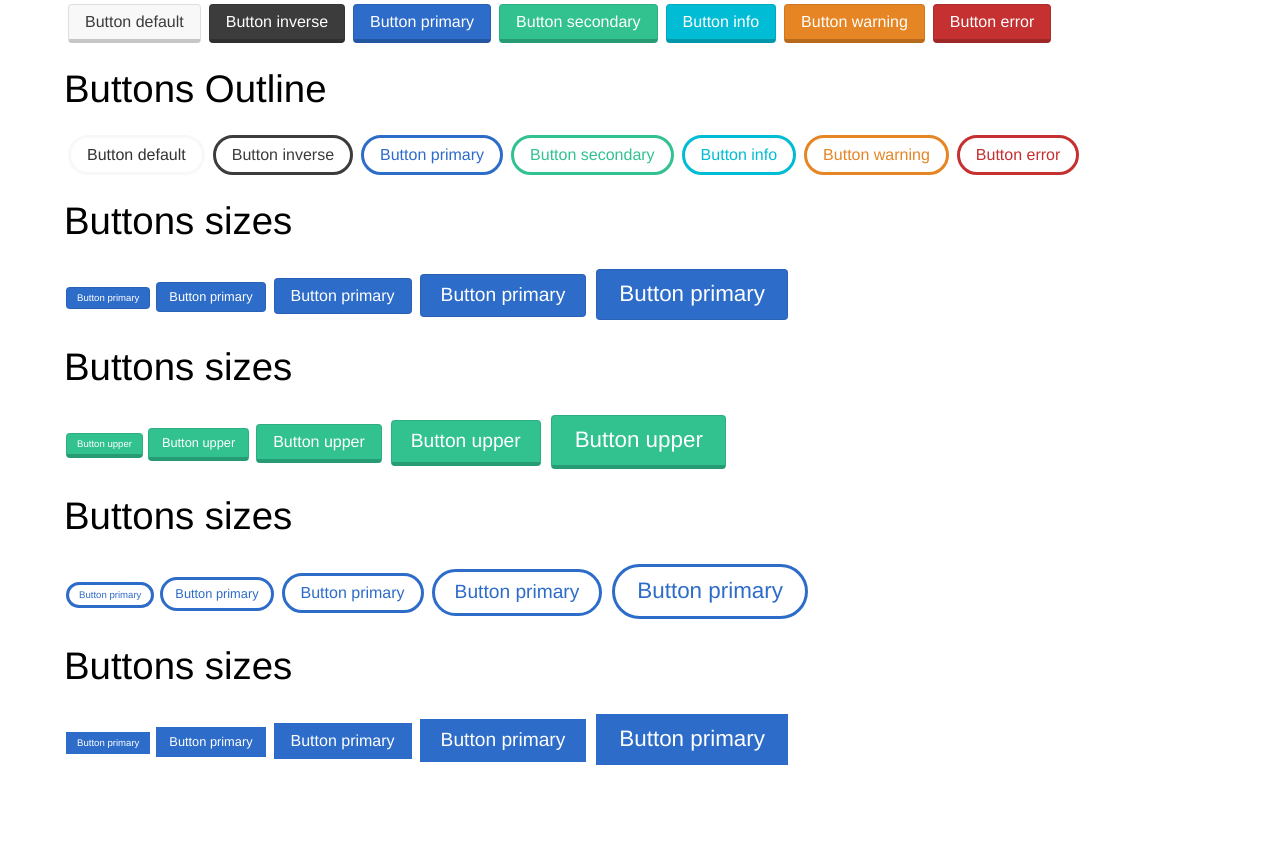
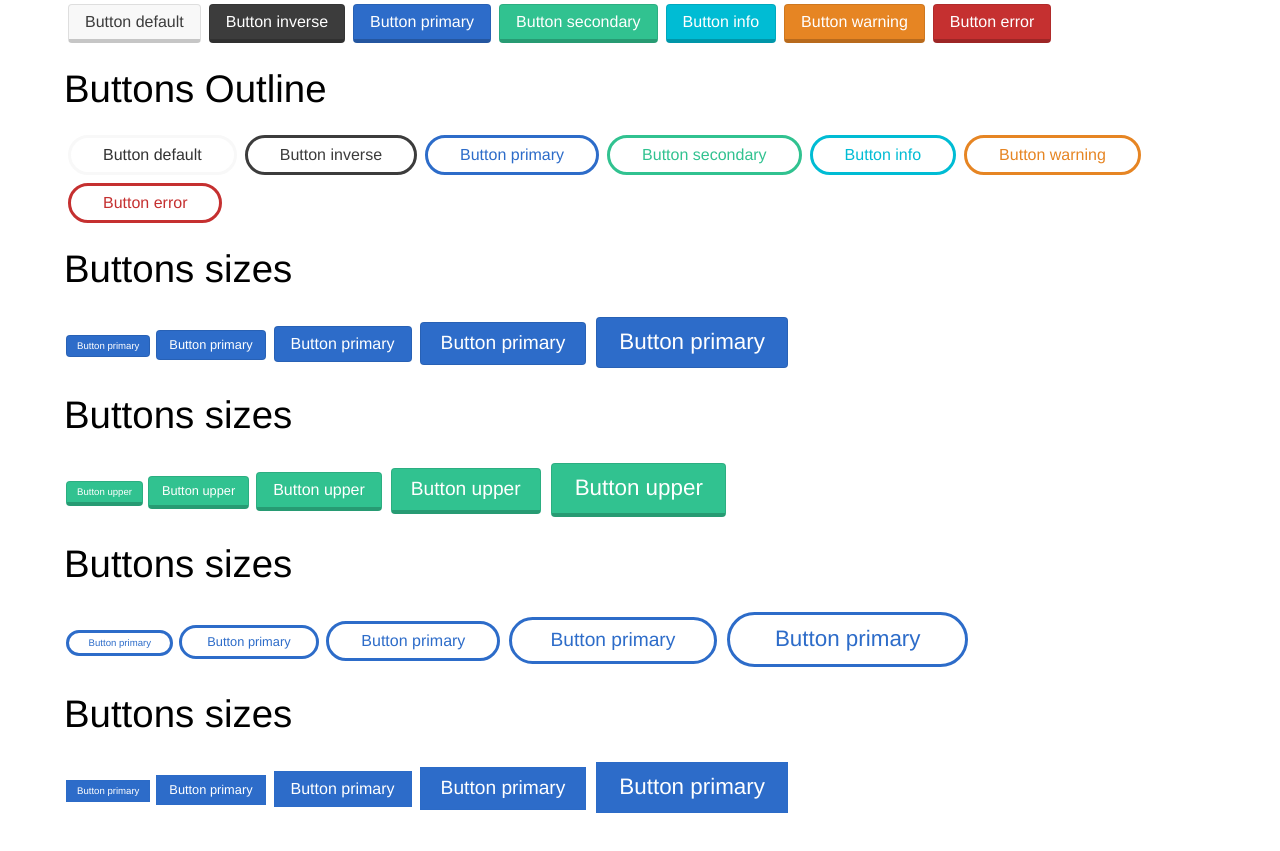
Before and after one commit to rokk3rlabs/hagrid, a website: page index.html in a window 1280 px wide. Shown: the part 4580-5431 px from the top of the page. Drawn offline with Linux system fonts and the light colour scheme; files whose address does not match are found by name.

Commit message:
Adjusted padding buttons

```diff
--- a/sass/buttons/_buttons.sass
+++ b/sass/buttons/_buttons.sass
@@ -11,6 +11,7 @@
   margin: .25em
   border-radius: 4px
   position: relative
+  text-align: center
   border: 1px solid rgba(0, 0, 0, .1)
   +prefix(text-shadow, 0 0 1px rgba(0,0,0,.01))
   +prefix(font-smoothing, antialiased)
@@ -52,6 +53,8 @@
 
   // Outline Button
   &.btn-outline
+    padding-right: 2em
+    padding-left: 2em
     background: transparent
     border-radius: 100px
     border-width: 3px
--- a/sass/globals/_vars.sass
+++ b/sass/globals/_vars.sass
@@ -25,7 +25,7 @@ $color-warning: #E68523
 $color-error: #C53030
 
 $base-colors: default $color-default, inverse $color-inverse, primary $color-primary, secondary $color-secondary, info $color-info, warning $color-warning, error $color-error
-$base-sizes: xs, sm, default, md, lg
+$base-sizes: xs, sm, df, md, lg
 
 $border-radius: 4px
 
```
Also changed, not shown: dist/css/main.css.
